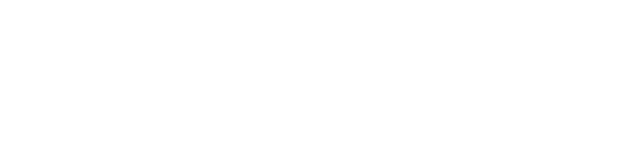
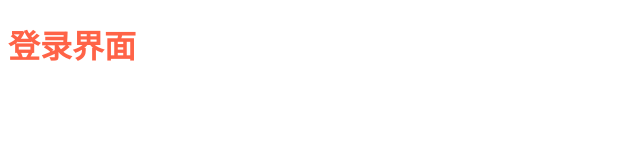
Before and after one commit to Huang-junsen/yifeng_test, a plain HTML site: page login/index.html in a window 1280 px wide. Shown: the whole page, without its empty margins (0-640 px from the left). Drawn offline with Linux system fonts and the light colour scheme.

Commit message:
完成登录结构代码编写

```diff
--- a/login/css/index.css
+++ b/login/css/index.css
@@ -0,0 +1,3 @@
+h1{
+        color: tomato;
+}
--- a/login/index.html
+++ b/login/index.html
@@ -3,8 +3,10 @@
 <head>
 	<meta charset="UTF-8">
 	<title>Title</title>
+	<link rel="stylesheet" href="css/index.css">
+	<script src="js/index.js"></script>
 </head>
 <body>
-
+<h1>登录界面</h1>
 </body>
 </html>
```
